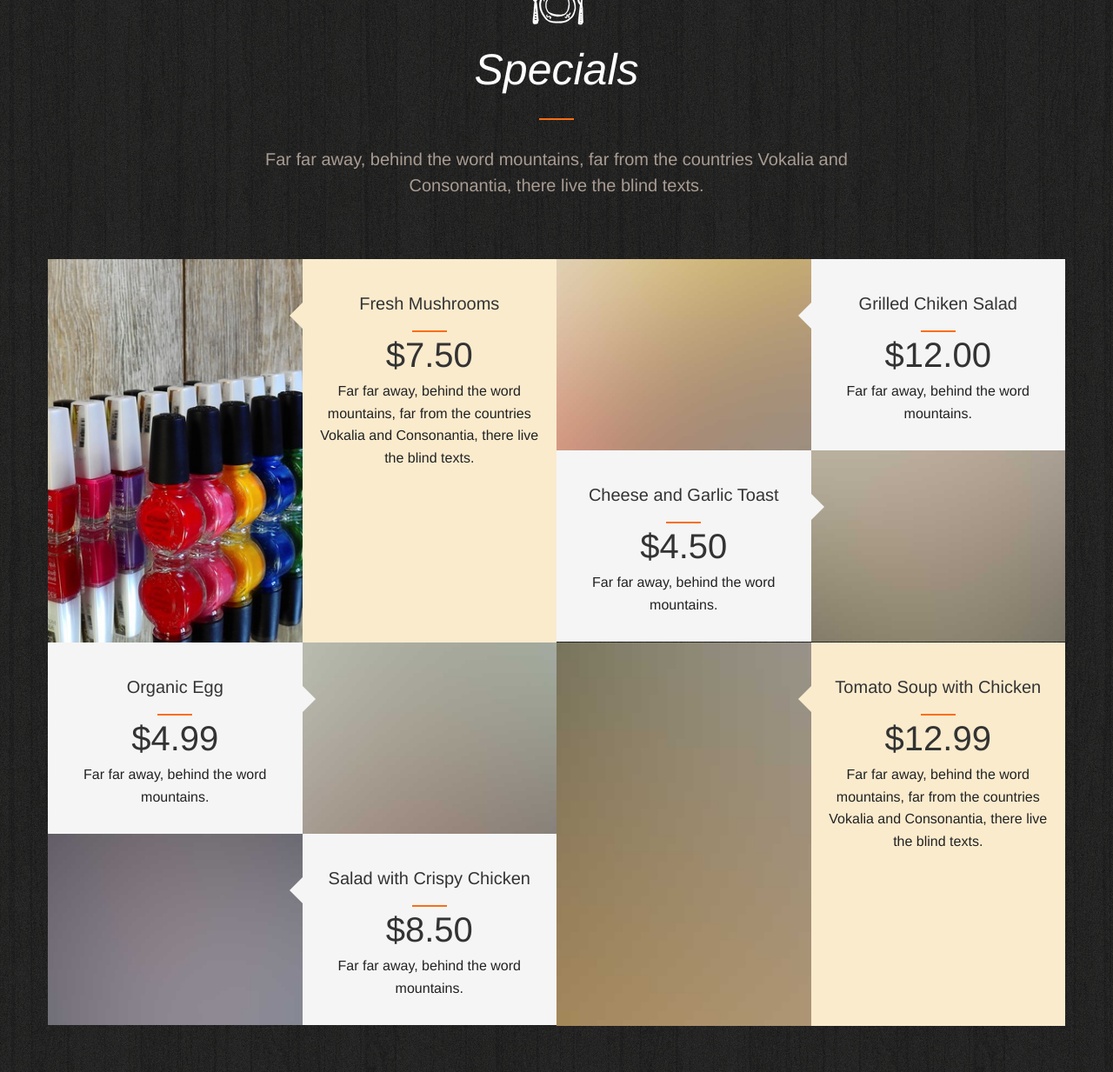
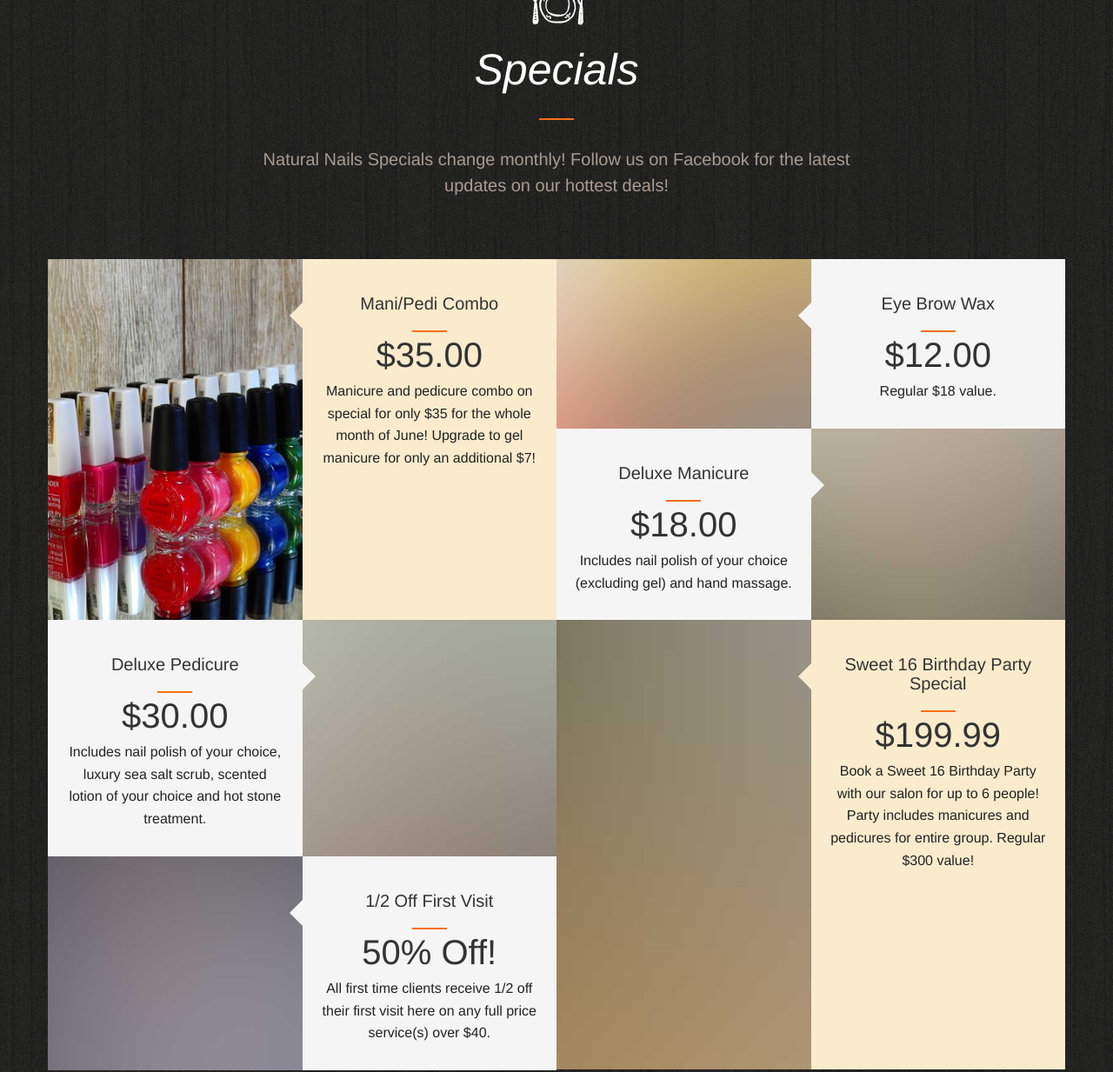
Before and after one commit to bethannfrankum/Natural-Nails, a website with bundled scripts: page index.html in a window 1280 px wide. Shown: the part 1936-3169 px from the top of the page at 87% size. Built offline with nearby package versions, Linux system fonts and the light colour scheme; a web font is replaced by a local one.

Commit message:
updated more content

```diff
--- a/index.html
+++ b/index.html
@@ -136,7 +136,7 @@
                 <div class="row text-center fh5co-heading row-padded">
                     <div class="col-md-8 col-md-offset-2">
                         <h2 class="heading to-animate">Specials</h2>
-                        <p class="sub-heading to-animate">Far far away, behind the word mountains, far from the countries Vokalia and Consonantia, there live the blind texts.</p>
+                        <p class="sub-heading to-animate">Natural Nails Specials change monthly! Follow us on Facebook for the latest updates on our hottest deals!</p>
                     </div>
                 </div>
                 <div class="row">
@@ -144,23 +144,23 @@
                         <div class="fh5co-v-half to-animate-2">
                             <div class="fh5co-v-col-2 fh5co-bg-img" style="background-image: url(images/res_img_1.jpg)"></div>
                             <div class="fh5co-v-col-2 fh5co-text fh5co-special-1 arrow-left">
-                                <h2>Fresh Mushrooms</h2> <span class="pricing">$7.50</span>
-                                <p>Far far away, behind the word mountains, far from the countries Vokalia and Consonantia, there live the blind texts.</p>
+                                <h2>Mani/Pedi Combo</h2> <span class="pricing">$35.00</span>
+                                <p>Manicure and pedicure combo on special for only $35 for the whole month of June! Upgrade to gel manicure for only an additional $7!</p>
                             </div>
                         </div>
                         <div class="fh5co-v-half">
                             <div class="fh5co-h-row-2 to-animate-2">
                                 <div class="fh5co-v-col-2 fh5co-bg-img" style="background-image: url(images/res_img_2.jpg)"></div>
                                 <div class="fh5co-v-col-2 fh5co-text arrow-left">
-                                    <h2>Grilled Chiken Salad</h2> <span class="pricing">$12.00</span>
-                                    <p>Far far away, behind the word mountains.</p>
+                                    <h2>Eye Brow Wax</h2> <span class="pricing">$12.00</span>
+                                    <p>Regular $18 value.</p>
                                 </div>
                             </div>
                             <div class="fh5co-h-row-2 fh5co-reversed to-animate-2">
                                 <div class="fh5co-v-col-2 fh5co-bg-img" style="background-image: url(images/res_img_8.jpg)"></div>
                                 <div class="fh5co-v-col-2 fh5co-text arrow-right">
-                                    <h2>Cheese and Garlic Toast</h2> <span class="pricing">$4.50</span>
-                                    <p>Far far away, behind the word mountains.</p>
+                                    <h2>Deluxe Manicure</h2> <span class="pricing">$18.00</span>
+                                    <p>Includes nail polish of your choice (excluding gel) and hand massage.</p>
                                 </div>
                             </div>
                         </div>
@@ -168,23 +168,23 @@
                             <div class="fh5co-h-row-2 fh5co-reversed to-animate-2">
                                 <div class="fh5co-v-col-2 fh5co-bg-img" style="background-image: url(images/res_img_7.jpg)"></div>
                                 <div class="fh5co-v-col-2 fh5co-text arrow-right">
-                                    <h2>Organic Egg</h2> <span class="pricing">$4.99</span>
-                                    <p>Far far away, behind the word mountains.</p>
+                                    <h2>Deluxe Pedicure</h2> <span class="pricing">$30.00</span>
+                                    <p>Includes nail polish of your choice, luxury sea salt scrub, scented lotion of your choice and hot stone treatment.</p>
                                 </div>
                             </div>
                             <div class="fh5co-h-row-2 to-animate-2">
                                 <div class="fh5co-v-col-2 fh5co-bg-img" style="background-image: url(images/res_img_6.jpg)"></div>
                                 <div class="fh5co-v-col-2 fh5co-text arrow-left">
-                                    <h2>Salad with Crispy Chicken</h2> <span class="pricing">$8.50</span>
-                                    <p>Far far away, behind the word mountains.</p>
+                                    <h2>1/2 Off First Visit</h2> <span class="pricing">50% Off!</span>
+                                    <p>All first time clients receive 1/2 off their first visit here on any full price service(s) over $40.</p>
                                 </div>
                             </div>
                         </div>
                         <div class="fh5co-v-half to-animate-2">
                             <div class="fh5co-v-col-2 fh5co-bg-img" style="background-image: url(images/res_img_3.jpg)"></div>
                             <div class="fh5co-v-col-2 fh5co-text fh5co-special-1 arrow-left">
-                                <h2>Tomato Soup with Chicken</h2> <span class="pricing">$12.99</span>
-                                <p>Far far away, behind the word mountains, far from the countries Vokalia and Consonantia, there live the blind texts.</p>
+                                <h2>Sweet 16 Birthday Party Special</h2> <span class="pricing">$199.99</span>
+                                <p>Book a Sweet 16 Birthday Party with our salon for up to 6 people! Party includes manicures and pedicures for entire group. Regular $300 value!</p>
                             </div>
                         </div>
                     </div>
```
